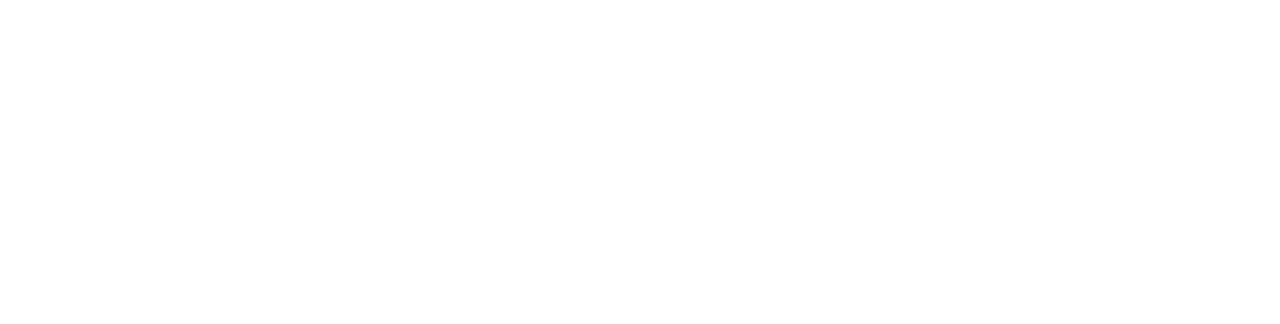
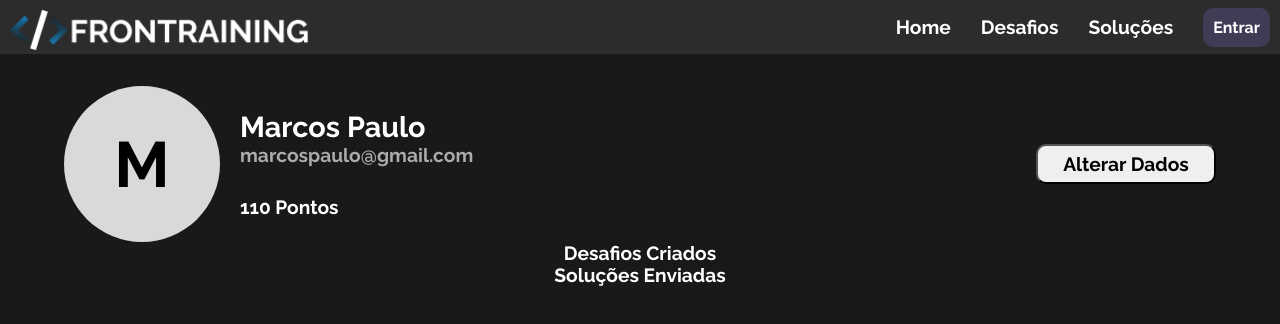
Before and after one commit to marcospaulo12345/frontend-frontraining, a React (Create React App) app: page /perfil in a window 1280 px wide. Shown: the top 324 px of the page. Built offline with nearby package versions, Linux system fonts and the light colour scheme.

Commit message:
Criando o perfil de usuário

```diff
--- a/src/components/NavBar/navBar.js
+++ b/src/components/NavBar/navBar.js
@@ -6,7 +6,7 @@
 
 import './styles.css'
 
-export default function NavBar({isHome}){
+export default function NavBar({isHome = false}){
     const {authenticated, handleLogout, user} = useContext(Context);
 
     return (
@@ -35,7 +35,7 @@
                                     </div>
                                 </Link>
                                 <div class="dropup-content">
-                                    <Link to="#">Perfil</Link>
+                                    <Link to="/perfil">Perfil</Link>
                                     <Link to="#" onClick={() => handleLogout()}>Sair</Link>
                                 </div>
                             </div>
--- /dev/null
+++ b/src/pages/Profile/index.js
@@ -0,0 +1,35 @@
+import React from "react";
+import NavBar from "../../components/NavBar/navBar";
+
+import './styles.css'
+
+export default function Profile() {
+    return (
+        <section className="profile">
+            <NavBar />
+            <div className="profile-header">
+                <div className="profile-header-left">
+                    <div className="profile-icon">
+                        <p>M</p>
+                    </div>
+                    <div className="profile-info">
+                        <h1>Marcos Paulo</h1>
+                        <h2>marcospaulo@gmail.com</h2>
+                        <p>110 Pontos</p>
+                    </div>
+                </div>
+                <div className="profile-header-right">
+                    <button>Alterar Dados</button>
+                </div>
+            </div>
+            <h3>Desafios Criados</h3>
+            <div className="profile-challenges">
+
+            </div>
+            <h3>Soluções Enviadas</h3>
+            <div className="profile-solutions">
+
+            </div>
+        </section>
+    );
+}
--- /dev/null
+++ b/src/pages/Profile/styles.css
@@ -0,0 +1,65 @@
+.profile {
+    width: 100%;
+    height: 100%;
+    background-color: #191919;
+    display: flex;
+    flex-direction: column;
+    align-items: center;
+}
+
+.profile-header {
+    width: 90%;
+    margin-top: 32px;
+    display: flex;
+    align-items: center;
+    justify-content: space-between;
+}
+
+.profile-header-left {
+    display: flex;
+    align-items: center;
+}
+
+.profile-header-left .profile-icon {
+    background-color: #D9D9D9;
+    width: 156px;
+    height: 156px;
+    border-radius: 50%;
+    display: flex;
+    align-items: center;
+    justify-content: center;
+    font: 700 4rem Raleway;
+}
+
+.profile-info {
+    margin-left: 20px;
+}
+
+.profile-info h1 {
+    color: #fff;
+    font: 700 1.8rem Raleway;
+}
+
+.profile-info h2 {
+    color: #ABABAB;
+    font: 700 1.2rem Raleway;
+}
+
+.profile-info p {
+    color: #fff;
+    margin-top: 30px;
+    font: 700 1.2rem Raleway;
+}
+
+.profile-header-right button {
+    width: 180px;
+    height: 40px;
+    border-radius: 10px;
+    cursor: pointer;
+    font: 700 1.2rem Raleway;
+}
+
+.profile h3 {
+    color: #fff;
+    font: 700 1.2rem Raleway;
+}
--- a/src/routes.js
+++ b/src/routes.js
@@ -10,6 +10,7 @@
 import Solutions from './pages/Solutions/solutions';
 import CreateSolution from "./pages/CreateSolution/createSolution";
 import DetailsSolution from "./pages/DetailsSolution";
+import Profile from "./pages/Profile";
 
 export default function Routes() {
     return (
@@ -23,6 +24,7 @@
             <Route exact path={'/detalhes/solucao'} component={DetailsSolution} />
             <Route exact path={'/solucoes'} component={Solutions}/>
             <Route exact path={'/criar/solucao'} component={CreateSolution}/>
+            <Route exact path={'/perfil'} component={Profile}/>
         </Switch>
     )
 }
```
